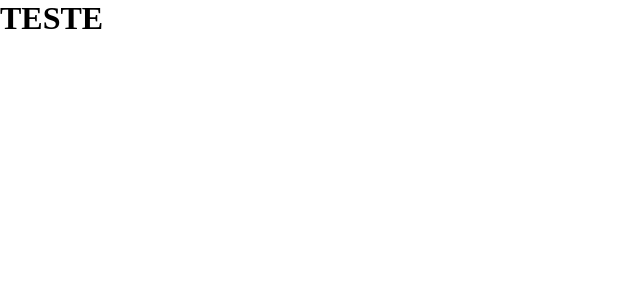
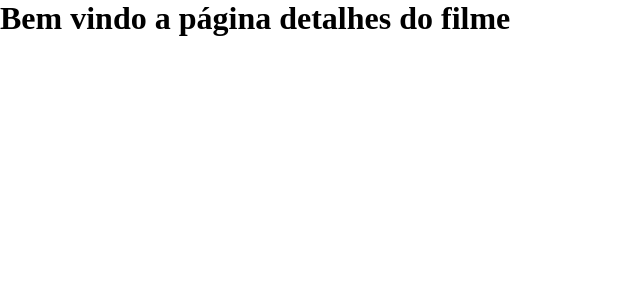
Before and after one commit to LaisaAlb/PRIMEFLIX, a React (Create React App) app: page /filme/1 in a window 1280 px wide. Shown: the top 300 px of the page, without its empty margins (0-640 px from the left). Built offline with nearby package versions, Linux system fonts and the light colour scheme.

Commit message:
Criando os arquivos e configurando rotas

```diff
--- a/package.json
+++ b/package.json
@@ -9,6 +9,7 @@
     "@testing-library/user-event": "^13.5.0",
     "react": "^19.1.0",
     "react-dom": "^19.1.0",
+    "react-router-dom": "^7.5.1",
     "react-scripts": "5.0.1",
     "web-vitals": "^2.1.4"
   },
--- a/src/App.js
+++ b/src/App.js
@@ -1,7 +1,9 @@
+import RoutesApp from './routes'
+
 function App() {
   return (
     <div className="App">
-     <h1>TESTE</h1>
+     <RoutesApp />
     </div>
   );
 }
--- /dev/null
+++ b/src/pages/Filme/index.js
@@ -0,0 +1,9 @@
+function Filme(){
+    return(
+        <div>
+            <h1>Bem vindo a página detalhes do filme</h1>
+        </div>
+    )
+}
+
+export default Filme;
--- /dev/null
+++ b/src/pages/Home/index.js
@@ -0,0 +1,9 @@
+function Home(){
+    return(
+        <div>
+            <h1>Bem vindo a Home</h1>
+        </div>
+    )
+}
+
+export default Home;
--- /dev/null
+++ b/src/routes.js
@@ -0,0 +1,17 @@
+import { BrowserRouter, Routes, Route } from "react-router-dom";
+
+import Home from './pages/Home'
+import Filme from './pages/Filme'
+
+function RoutesApp(){
+    return(
+        <BrowserRouter>
+            <Routes>
+                <Route path="/" element={ <Home/>} />
+                <Route path="/filme/:id" element={ <Filme/>} />
+            </Routes>
+        </BrowserRouter>
+    )
+}
+
+export default RoutesApp;
```
Also changed, not shown: 1 other file (tests, documents, lock files or other folders).
